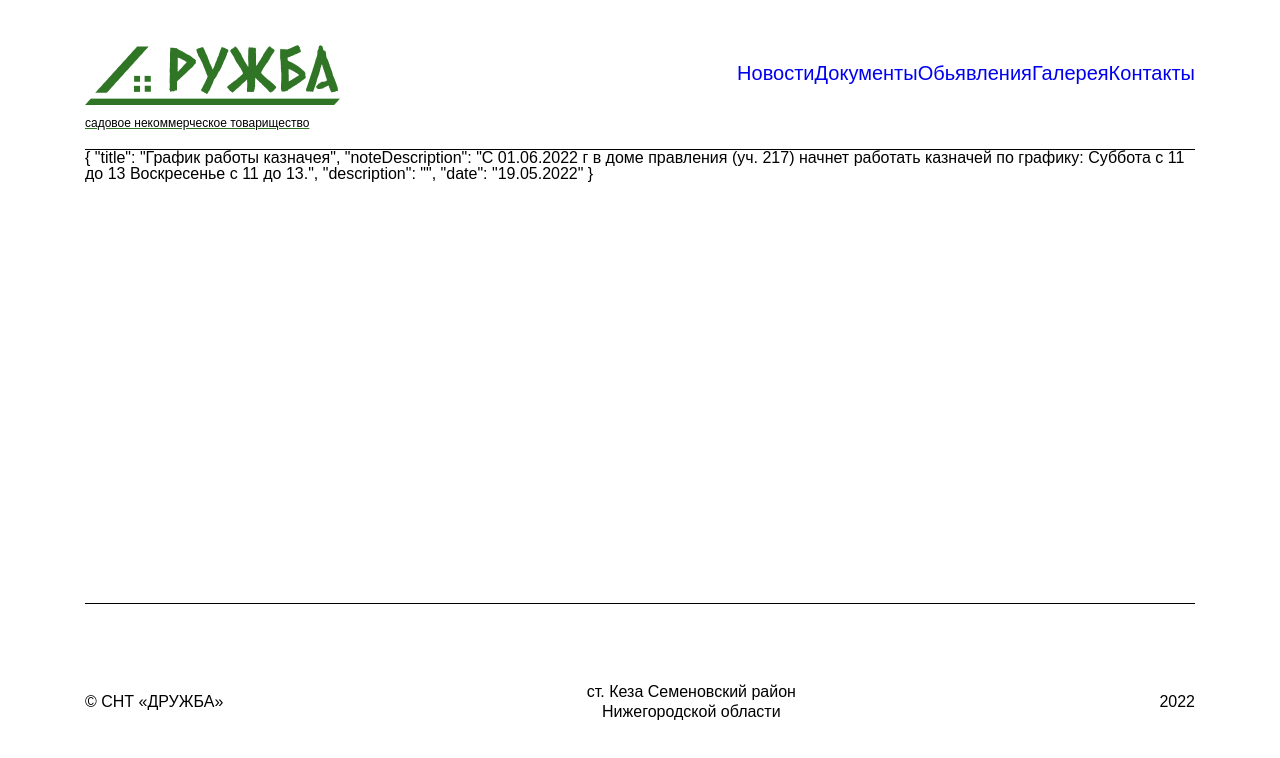
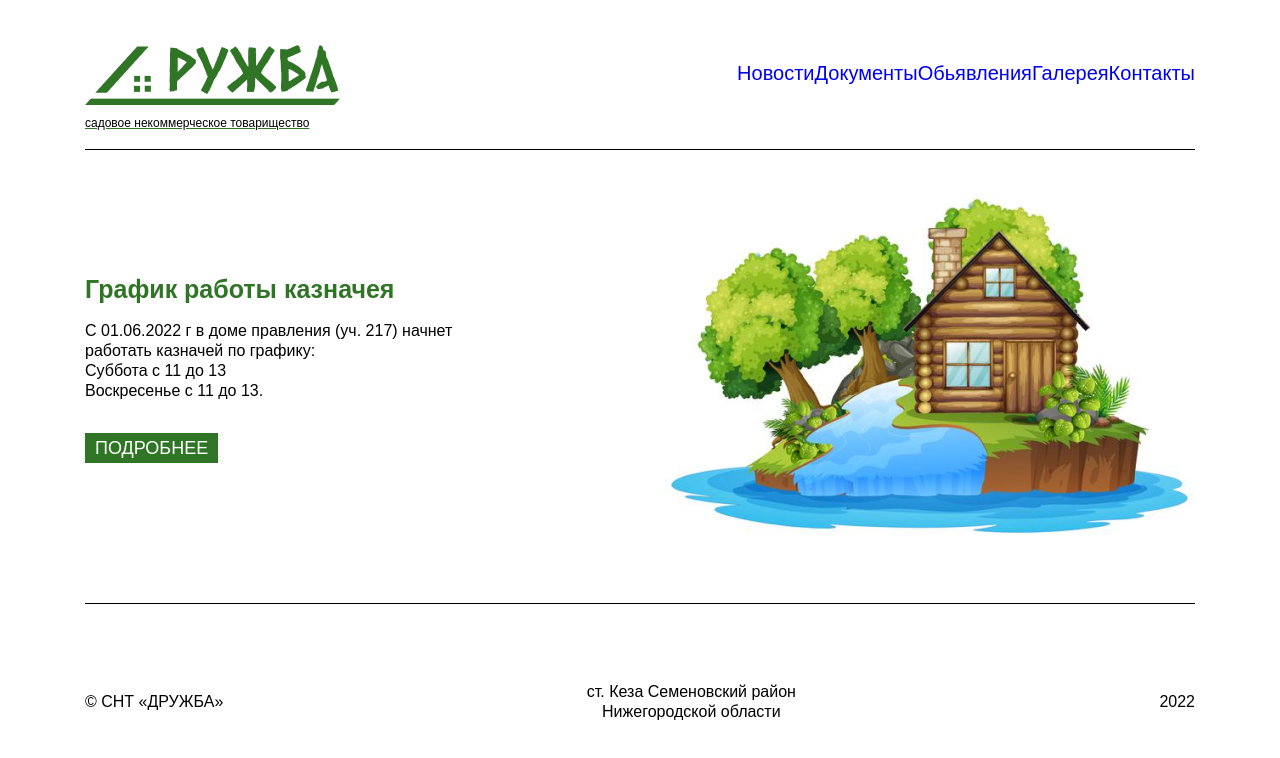
Before and after one commit to overusdev/druzhba-frontend, a Nuxt app: page / in a window 1280 px wide. Shown: the top 758 px of the page. Built offline with nearby package versions, Linux system fonts and the light colour scheme.

Commit message:
Main page init

```diff
--- a/components/footer/Footer.vue
+++ b/components/footer/Footer.vue
@@ -21,9 +21,14 @@
 
   .footer {
     background: #fff;
-    position: fixed;
-    bottom: 0;
-    width: 100%;
+    margin-top: 40px;
+
+    @include desktop {
+      position: fixed;
+      bottom: 0;
+      width: 100%;
+      margin-top: 0;
+    }
 
     &__wrapper {
       border-top: 1px solid #000;
--- a/components/header/Header.vue
+++ b/components/header/Header.vue
@@ -114,7 +114,7 @@ export default {
     top: 145px;
     background: #fff;
     left: -100%;
-    right: 0;
+    width: 100%;
     padding-top: 30px;
     opacity: 0;
     transition: .2s all ease-in-out;
@@ -126,6 +126,7 @@ export default {
 
     @include desktop {
       position: static;
+      width: auto;
       flex-direction: row;
       align-items: center;
       padding-top: 0;
--- a/pages/index.vue
+++ b/pages/index.vue
@@ -1,7 +1,27 @@
 <template>
-    <div class="main-page">
+    <div class="main">
       <div class="container">
-        {{ lastNews }}
+        <div class="main__head">
+          <div class="main__last-news">
+            <h2 class="main__last-news-title">{{ lastNews.title }}</h2>
+            <p
+              class="main__last-news-description"
+              v-html="lastNews.noteDescription"
+            ></p>
+
+            <Nuxt-link
+              class="main__last-news-more"
+            >
+              Подробнее
+            </Nuxt-link>
+          </div>
+
+            <img
+              src="~/assets/images/garden.png"
+              alt="Лого"
+              class="main__pic"
+            >
+        </div>
       </div>
     </div>
 </template>
@@ -26,5 +46,71 @@ export default {
 </script>
 
 <style lang="scss" scoped>
-// @import '@/assets/styles/main.scss';
+@import '~/assets/styles/media.scss';
+.main {
+  &__head {
+    display: flex;
+    flex-direction: column;
+    margin-top: 20px;
+
+    @include desktop {
+      margin-top: 44px;
+      flex-direction: row;
+      align-items: center;
+      justify-content: space-between;
+    }
+
+  }
+
+  &__last-news {
+    padding: 0 14px;
+    margin-bottom: 16px;
+    @include desktop {
+      max-width: 410px;
+      padding: 0;
+      margin-bottom: 0;
+    }
+  }
+
+  &__last-news-title {
+    font-weight: 700;
+    font-size: 25px;
+    line-height: 30px;
+    color: #307526;
+    margin-bottom: 17px;
+  }
+
+  &__last-news-description {
+    font-style: normal;
+    font-weight: 400;
+    font-size: 16px;
+    line-height: 20px;
+    color: #000000;
+    margin-bottom: 36px;
+  }
+
+  &__last-news-more {
+    font-weight: 400;
+    font-size: 18px;
+    line-height: 22px;
+    background: #307526;
+    text-transform: uppercase;
+    padding: 12px;
+    color: #fff;
+
+    @include desktop {
+      padding: 5px 10px;
+      cursor: pointer;
+    }
+  }
+
+  &__pic {
+    width: 100%;
+    @include desktop {
+      width: 531px;
+      height: 344px;
+    }
+  }
+
+}
 </style>
--- a/stores/news.js
+++ b/stores/news.js
@@ -2,7 +2,7 @@ export const useNews = defineStore('news', () => {
     const news = [
         {
             title: 'График работы казначея',
-            noteDescription: 'С 01.06.2022 г в доме правления (уч. 217) начнет работать казначей по графику: Суббота с 11 до 13 Воскресенье с 11 до 13.',
+            noteDescription: 'С 01.06.2022 г в доме правления (уч. 217) начнет работать казначей по графику:<br> Суббота с 11 до 13<br>Воскресенье с 11 до 13.',
             description: '',
             date: '19.05.2022',
         },
```
Also changed, not shown: assets/images/garden.png (added).
